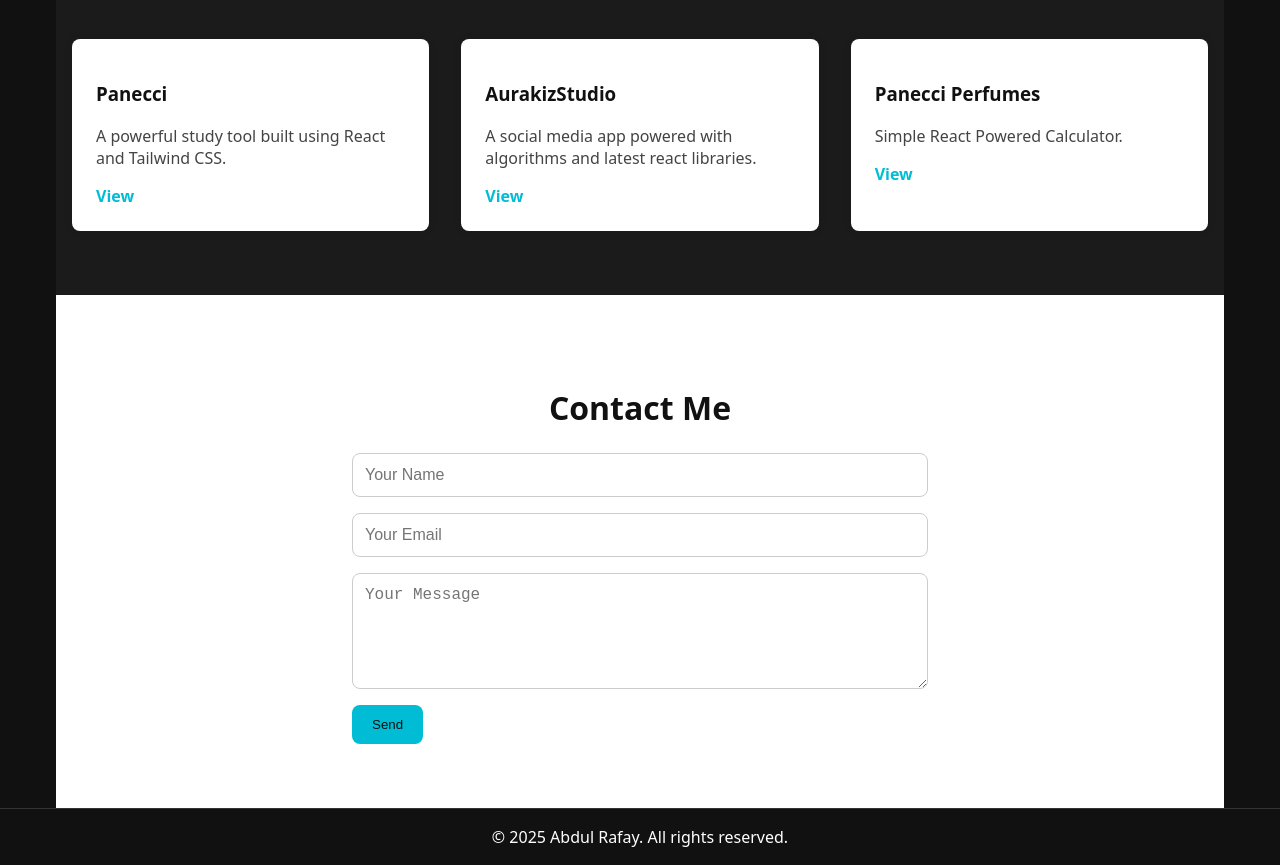
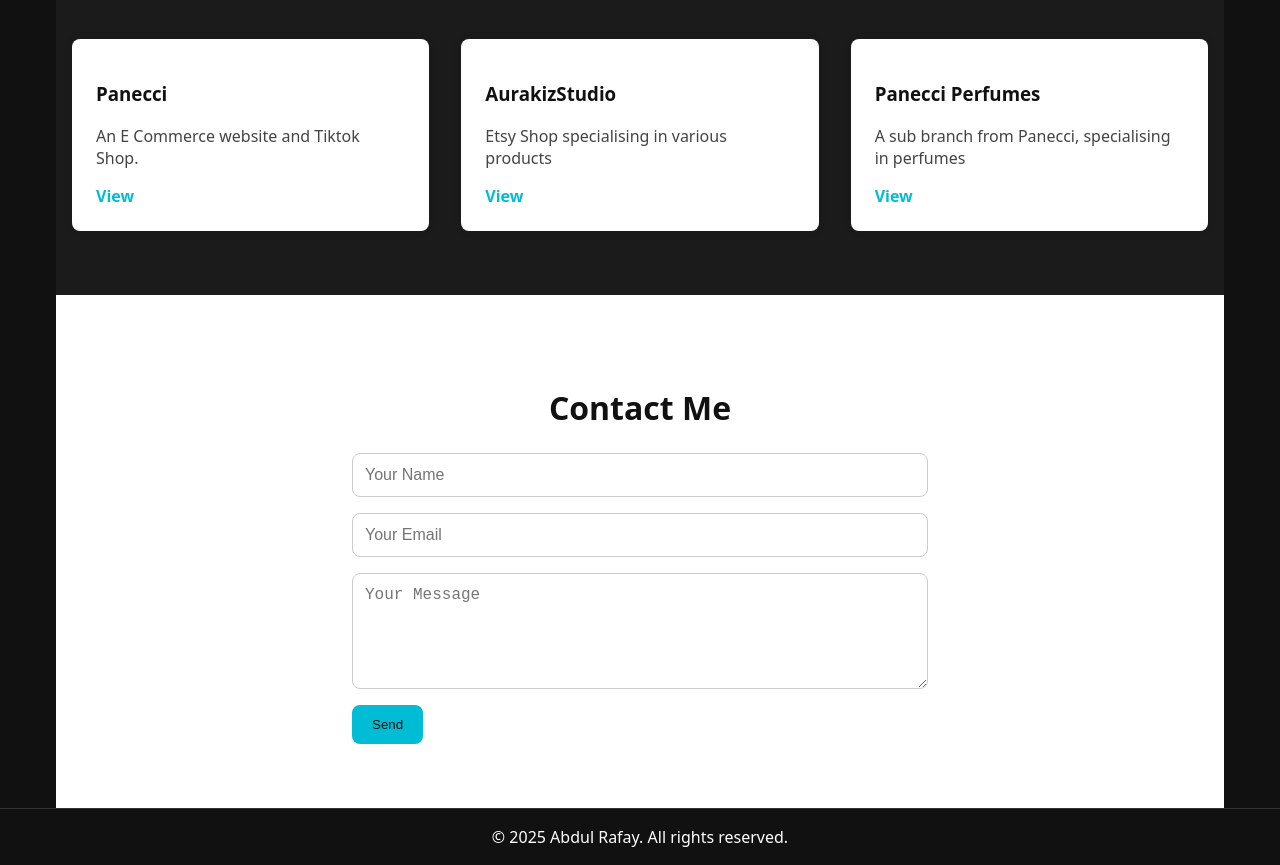
Before and after one commit to ARafay97/my-portfolio, a React (Vite) app: page / in a window 1280 px wide. Shown: the part 1413-2278 px from the top of the page. Built offline with nearby package versions, Linux system fonts and the light colour scheme.

Commit message:
Update error

```diff
--- a/src/components/ECommerce.jsx
+++ b/src/components/ECommerce.jsx
@@ -1,9 +1,9 @@
-import styles from "./ECommerce.module.css"
+import styles from "./Ecommerce.module.css"
 
 const sites = [
-  { title: "Panecci", description: "A powerful study tool built using React and Tailwind CSS.", link: "https://www.tiktok.com/@panecci" },
-  { title: "AurakizStudio", description: "A social media app powered with algorithms and latest react libraries.", link: "https://www.etsy.com/shop/AURAKIZStudio" },
-  { title: "Panecci Perfumes", description: "Simple React Powered Calculator.", link: "https://www.tiktok.com/@panecci" }
+  { title: "Panecci", description: "An E Commerce website and Tiktok Shop.", link: "https://www.tiktok.com/@panecci" },
+  { title: "AurakizStudio", description: "Etsy Shop specialising in various products", link: "https://www.etsy.com/shop/AURAKIZStudio" },
+  { title: "Panecci Perfumes", description: "A sub branch from Panecci, specialising in perfumes", link: "https://www.tiktok.com/@panecci" }
 ];
 
 function Sites() {
```
